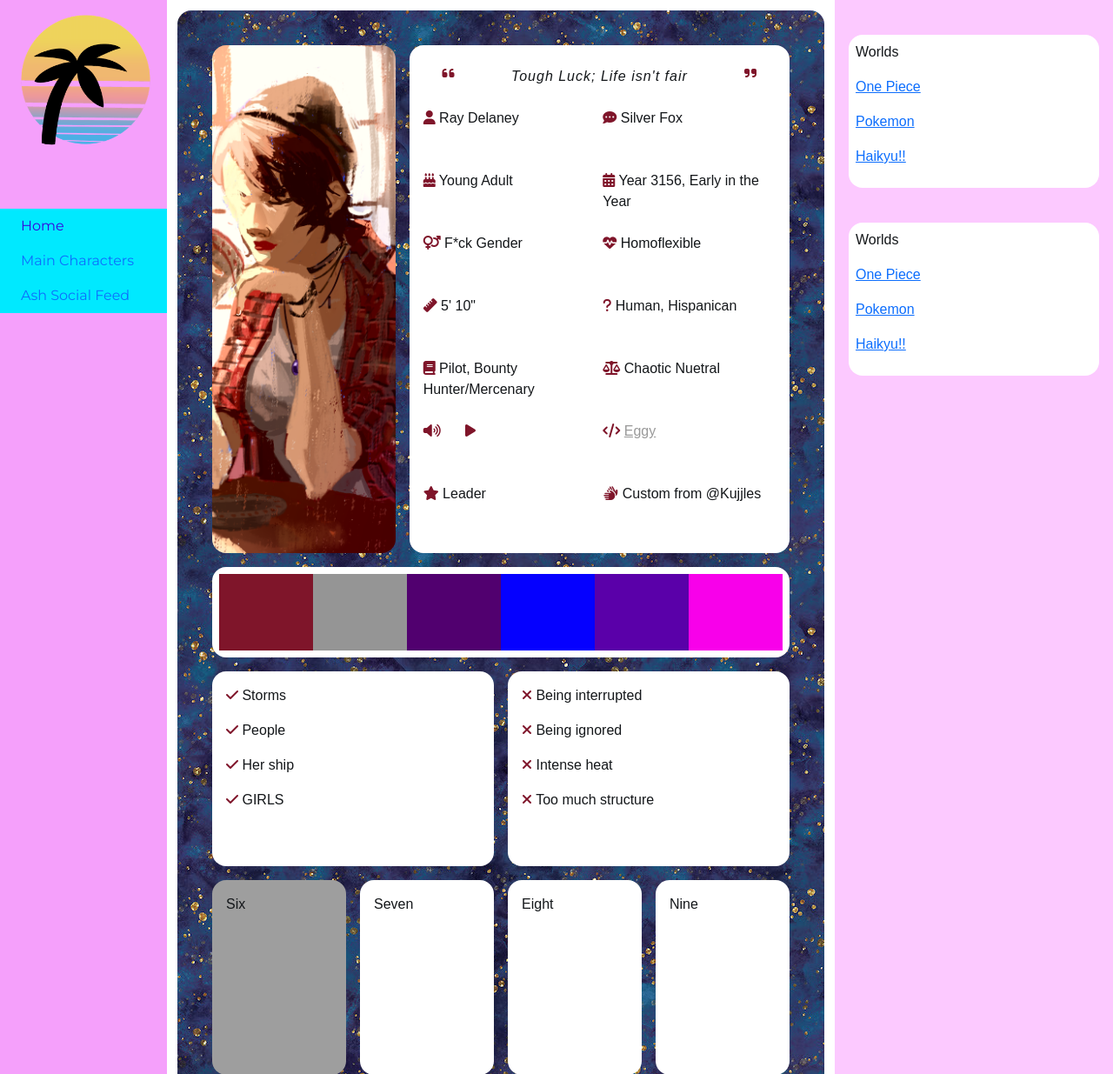
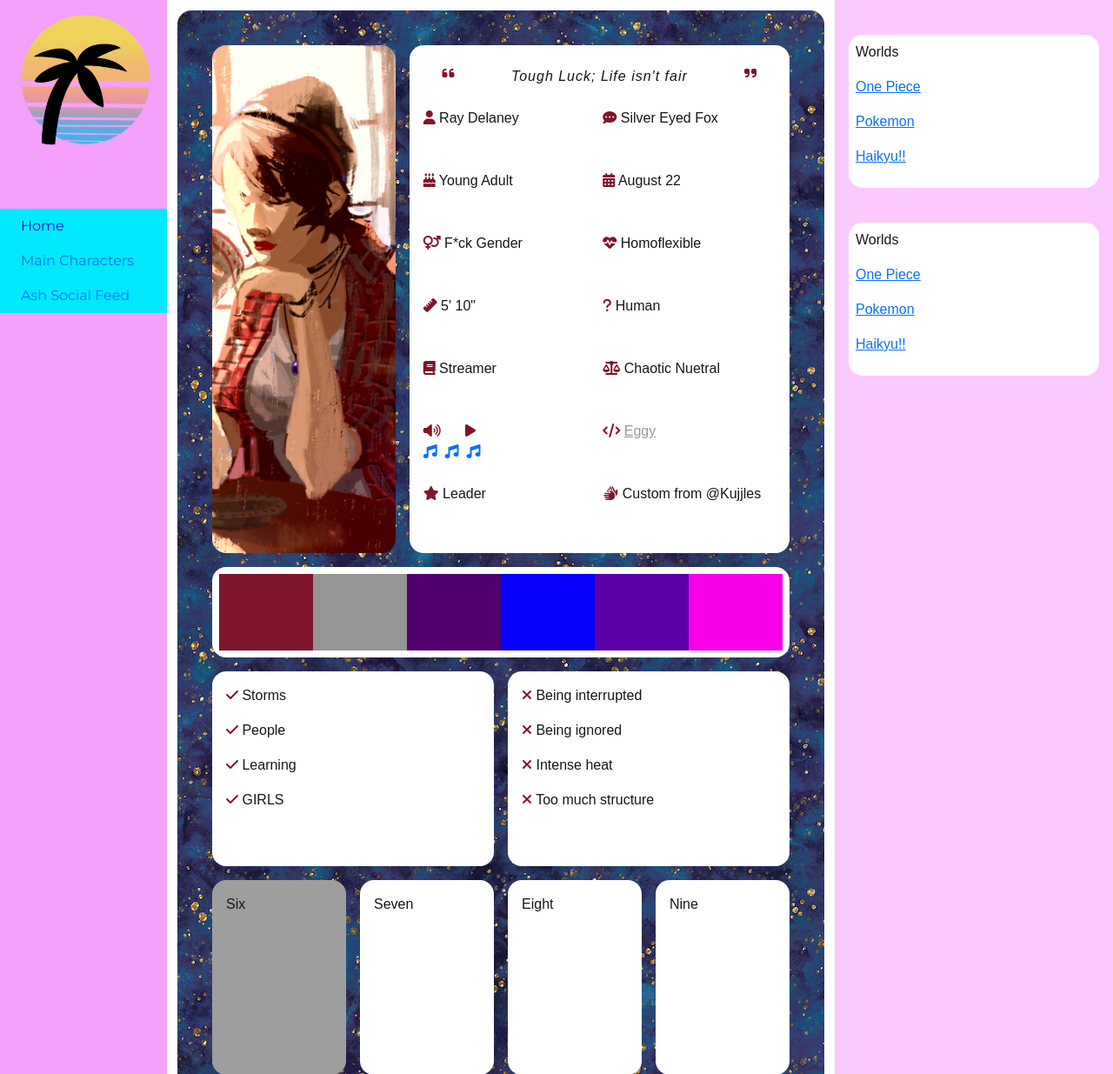
Before and after one commit to KosmicKisses/character-website, a PHP site: page /ray_main-profile.php in a window 1280 px wide. Shown: the part 150-1385 px from the top of the page at 87% size. Run offline with PHP 8.4, Linux system fonts and the light colour scheme; some libraries are stand-ins or nearby versions; grey boxes are pictures that could not be loaded.

Commit message:
Switched to generic
I had accidentally put the info in for her sci-fi world instead of generic info

```diff
--- a/ray_main-profile.php
+++ b/ray_main-profile.php
@@ -20,7 +20,7 @@
             </div>
             <div class="pl-md-1 mb-3" id="dos">
               <i class="fas fa-comment-dots"></i>
-              Silver Fox
+              Silver Eyed Fox
             </div>
             <div class="pr-md-1 mb-3" id="tres">
               <i class="fas fa-birthday-cake"></i>
@@ -28,7 +28,7 @@
             </div>
             <div class="pl-md-1 mb-3" id="quatro">
               <i class="fas fa-calendar-alt"></i>
-              Year 3156, Early in the Year
+              August 22
             </div>
             <div class="pr-md-1 mb-3" id="cinco">
               <i class="fas fa-venus-mars"></i>
@@ -44,11 +44,11 @@
             </div>
             <div class="l-md-1 mb-3" id="ocho">
               <i class="fas fa-question"></i>
-              Human, Hispanican
+              Human
             </div>
             <div class="pr-md-1 mb-3" id="nueve">
               <i class="fas fa-book"></i>
-              Pilot, Bounty Hunter/Mercenary
+              Streamer
             </div>
             <div class="pl-md-1 mb-3" id="diez">
               <i class="fas fa-balance-scale"></i>
@@ -59,6 +59,14 @@
               <a href="https://youtu.be/1k8craCGpgs" target="_BLANK" style="text-decoration: none;color: #14171A;">
                 <i class="fas fa-play" style="margin-left: 1.5em;"></i>
               </a>
+              <p class="m-0 ml-2">
+                  <a href="https://www.youtube.com/watch?v=1k8craCGpgs" target="_blank"><i class="fa-solid fa-music"></i></a>
+                  <a href="https://www.youtube.com/watch?v=5Nrv5teMc9Y" target="_blank"><i class="fa-solid fa-music-note"></i></a>
+                  <a href="https://www.youtube.com/watch?v=Xn676-fLq7I" target="_blank"><i class="fa-solid fa-music"></i></a>
+                  <a href="https://www.youtube.com/watch?v=btPJPFnesV4" target="_blank"><i class="fa-solid fa-music-note"></i></a>
+                  <a href="https://www.youtube.com/watch?v=ERoS6y5zE0Y" target="_blank"><i class="fa-solid fa-music"></i></a>
+                  <a href="https://www.youtube.com/watch?v=7Xf-Lesrkuc" target="_blank"><i class="fa-solid fa-music-note"></i></a>
+                </p>
             </div>
             <div class="pl-md-1 mb-3" id="doce">
               <i class="fas fa-code"></i>
@@ -88,7 +96,7 @@
           <ul class="list-unstyled">
             <li><i class="fas fa-check"></i> Storms</li>
             <li><i class="fas fa-check"></i> People</li>
-            <li><i class="fas fa-check"></i> Her ship</li>
+            <li><i class="fas fa-check"></i> Learning</li>
             <li><i class="fas fa-check"></i> GIRLS</li>
           </ul>
         </div>
```
